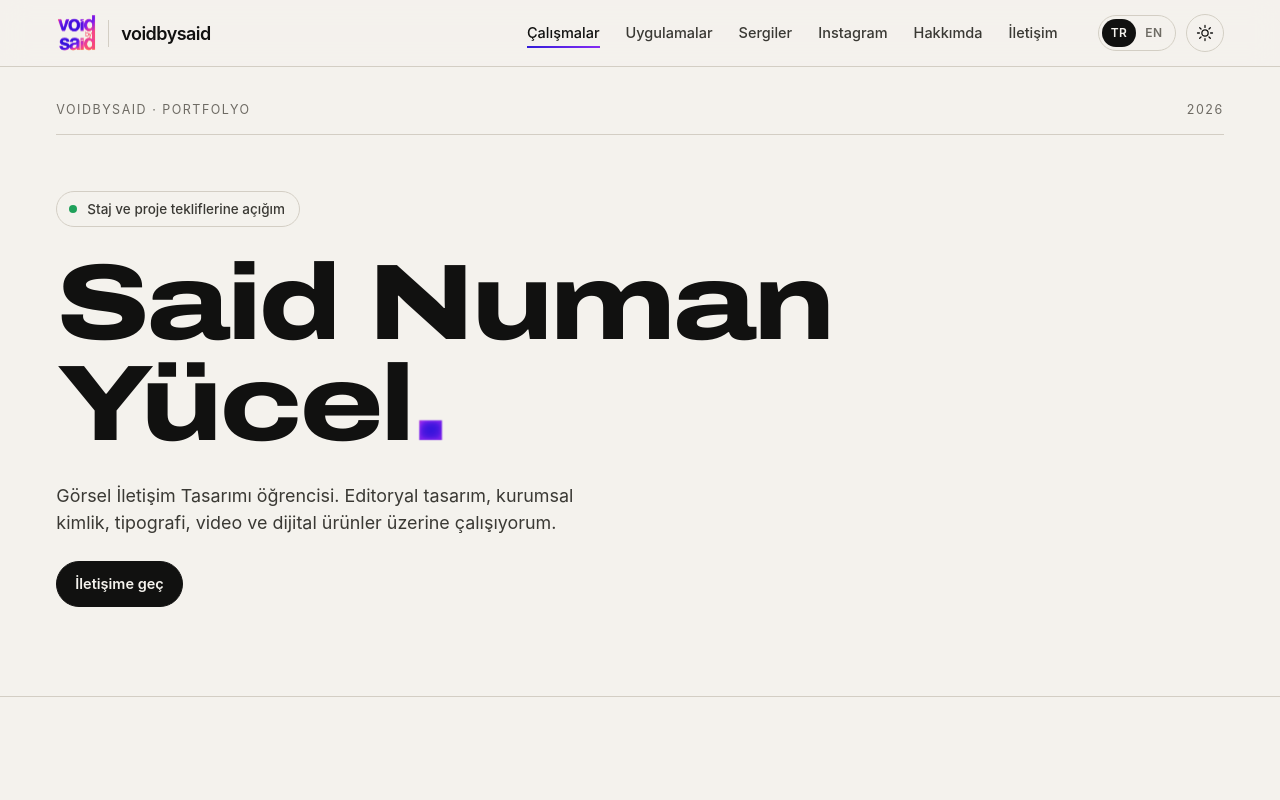
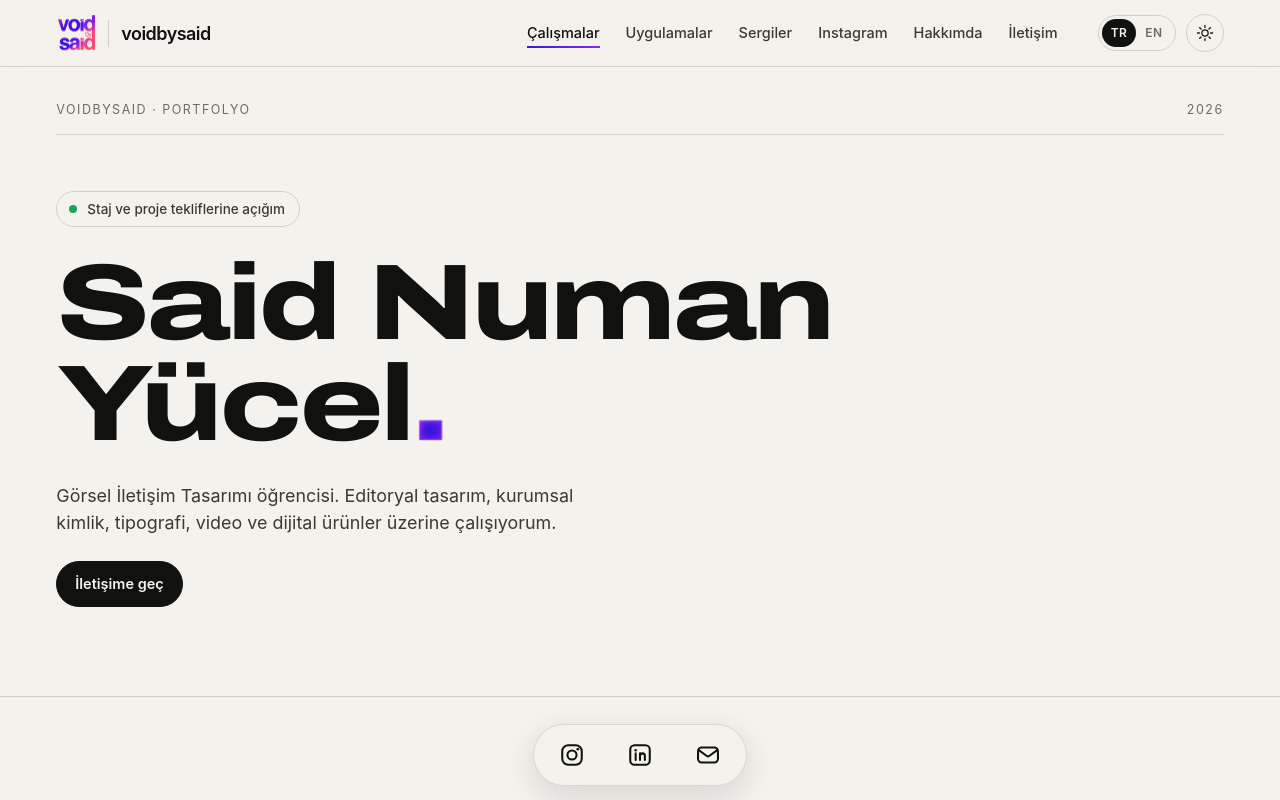
Before and after one commit to saidnumany-cpu/portfolyo, a plain HTML site: page index.html in a window 1280 px wide. Shown: the top 800 px of the page. Drawn offline with Linux system fonts and the light colour scheme; animation ran at ten frames a second.

Commit message:
Alttaki yüzen sosyal bar: Instagram, LinkedIn, e-posta
Co-Authored-By: Claude Opus 5.5 <noreply@anthropic.com>
Claude-Session: https://claude.ai/code/session_01D3MxqPMWrSaLvTi3sra4bG

```diff
--- a/main.js
+++ b/main.js
@@ -140,3 +140,17 @@ document.querySelectorAll('a[href="#top"]').forEach(a => a.addEventListener('cli
     document.querySelectorAll('.track').forEach(t => { t.scrollLeft = 0; t._update && t._update(); });
   }));
 })();
+
+// Alttaki yüzen sosyal bar
+(() => {
+  const en = document.documentElement.lang === 'en';
+  const bar = document.createElement('nav');
+  bar.className = 'sbar';
+  bar.setAttribute('aria-label', en ? 'Social accounts' : 'Sosyal hesaplar');
+  bar.innerHTML = `
+    <a href="https://instagram.com/saidnumany" target="_blank" rel="noopener" aria-label="Instagram @saidnumany" title="Instagram"><svg viewBox="0 0 24 24" aria-hidden="true"><rect x="3" y="3" width="18" height="18" rx="5.5"/><circle cx="12" cy="12" r="4.2"/><circle class="fill" cx="17.4" cy="6.6" r="1.25"/></svg></a>
+    <a href="https://www.linkedin.com/in/saidnumany/" target="_blank" rel="noopener" aria-label="LinkedIn" title="LinkedIn"><svg viewBox="0 0 24 24" aria-hidden="true"><rect x="3" y="3" width="18" height="18" rx="4"/><path d="M8 10.5V16.5M12 16.5V10.5M12 13.2c0-1.6 1-2.7 2.4-2.7S16.5 11.6 16.5 13v3.5"/><circle class="fill" cx="8" cy="7.6" r="1.2"/></svg></a>
+    <a href="mailto:saidnumany@gmail.com" aria-label="${en ? 'Email' : 'E-posta'}: saidnumany@gmail.com" title="${en ? 'Email' : 'E-posta'}"><svg viewBox="0 0 24 24" aria-hidden="true"><rect x="2.8" y="5" width="18.4" height="14" rx="3.5"/><path d="M3.5 7.5l7.4 5.4a1.9 1.9 0 0 0 2.2 0l7.4-5.4"/></svg></a>`;
+  document.body.appendChild(bar);
+  document.body.classList.add('has-sbar');
+})();
--- a/style.css
+++ b/style.css
@@ -431,3 +431,18 @@ html.intro-ready body::after { display: none; }
   .pcard.feat .pc-img img { object-fit: contain; }
   .pcard.feat .pc-t { font-size: 18px; }
 }
+
+/* alttaki yüzen sosyal bar (Instagram sekme barı tarzı) */
+.sbar { position: fixed; left: 50%; bottom: calc(14px + env(safe-area-inset-bottom)); transform: translateX(-50%); z-index: 60; display: flex; gap: 4px; padding: 6px; border-radius: 100px; background: color-mix(in srgb, var(--paper) 70%, transparent); -webkit-backdrop-filter: blur(22px) saturate(180%); backdrop-filter: blur(22px) saturate(180%); border: 1px solid color-mix(in srgb, var(--ink) 12%, transparent); box-shadow: 0 10px 34px var(--shadow), inset 0 1px 0 color-mix(in srgb, #fff 18%, transparent); }
+.sbar a { width: 64px; height: 48px; border-radius: 100px; display: grid; place-items: center; color: var(--ink); transition: background .2s, transform .2s; }
+.sbar a:hover, .sbar a:focus-visible { background: color-mix(in srgb, var(--ink) 10%, transparent); }
+.sbar a:active { transform: scale(.92); }
+.sbar svg { width: 26px; height: 26px; fill: none; stroke: currentColor; stroke-width: 1.9; stroke-linecap: round; stroke-linejoin: round; }
+.sbar svg .fill { fill: currentColor; stroke: none; }
+body.has-sbar { padding-bottom: calc(80px + env(safe-area-inset-bottom)); }
+html.intro .sbar { opacity: 0; }
+.sbar { transition: opacity .4s; }
+@media (max-width: 600px) {
+  .sbar { width: calc(100% - 64px); max-width: 360px; justify-content: space-between; padding: 7px; }
+  .sbar a { flex: 1; height: 52px; }
+}
```
